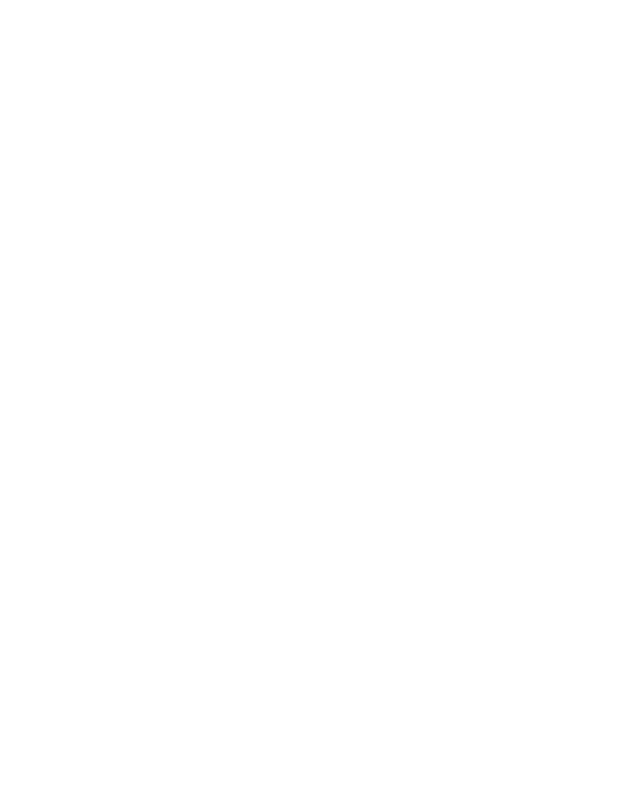
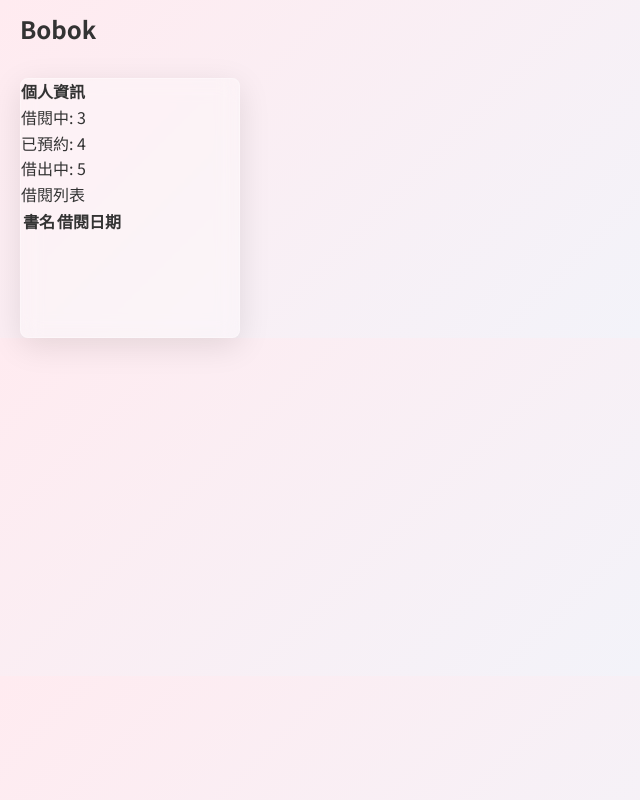
Before and after one commit to andy3162584/Library_Management_System, a plain HTML site: page frontend/index.html in a window 1280 px wide. Shown: the whole page, without its empty margins (0-640 px from the left). Drawn offline with Linux system fonts and the light colour scheme.

Commit message:
add index code

```diff
--- a/frontend/index.html
+++ b/frontend/index.html
@@ -13,10 +13,45 @@
 
     <!-- 呈現在網頁上的資訊 -->
     <body>
-        <!-- 網頁樣式 -->
-        <div>
+        <div class="index_page">
+            <!-- Title -->
+            <div class="index_title">
+                <h3>Bobok</h3>
+            </div>
 
+            <!-- 個人資訊欄位 -->
+            <div class="personal_information">
+                <h4>個人資訊</h4>
+                <div class="stat_item">
+                    <label>借閱中:</label>
+                    <span class="count">3</span>
+                </div>
+                <div class="stat_item">
+                    <label>已預約:</label>
+                    <span class="count">4</span>
+                </div>
+                <div class="stat_item">
+                    <label>借出中:</label>
+                    <span class="count">5</span>
+                </div>
+
+                <div class="borrow_list">
+                    <label>借閱列表</label>
+                    <table>
+                        <tr>
+                            <th>書名</th>
+                            <th>借閱日期</th>
+                        </tr>
+                    </table>
+                </div>
+            </div>
+
+            <!-- 圖書清單欄位 -->
+            <div class="book_list">
+
+            </div>
         </div>
+
 
         <!-- 網頁功能 -->
         <script>
--- a/frontend/style.css
+++ b/frontend/style.css
@@ -26,8 +26,8 @@
 }
 
 div.login_box{
-    width : 200px;
-    height : 240px;
+    width : 220px;
+    height : 260px;
     background-color: rgba(255, 255, 255, 0.3);
     backdrop-filter: blur(10px);
     -webkit-backdrop-filter: blur(10px);
@@ -42,7 +42,7 @@
 div.login_box h3{
     margin-top: 5px;
     margin-left: 10px;
-    margin-bottom: 20px;     /* 下方留白 */
+    margin-bottom: 30px;     /* 下方留白 */
     font-size: 24px;
 }
 
@@ -91,3 +91,25 @@
 }
 
 /*********************************************************/
+/* 使用者介面 */
+div.index_title h3{
+    margin-top: 10px;
+    margin-left: 20px;
+    margin-bottom: 30px;     /* 下方留白 */
+    font-size: 24px;
+}
+
+div.personal_information{
+    width : 220px;
+    height : 260px;
+    margin-left: 20px;
+    background-color: rgba(255, 255, 255, 0.3);
+    backdrop-filter: blur(10px);
+    -webkit-backdrop-filter: blur(10px);
+    border: 1px solid rgba(255, 255, 255, 0.3);
+    box-shadow: 0 8px 32px rgba(0, 0, 0, 0.1);
+    text-align: left;
+    display: flex;
+    flex-direction: column;
+    border-radius: 8px; /* 倒圓角 */
+}
```
